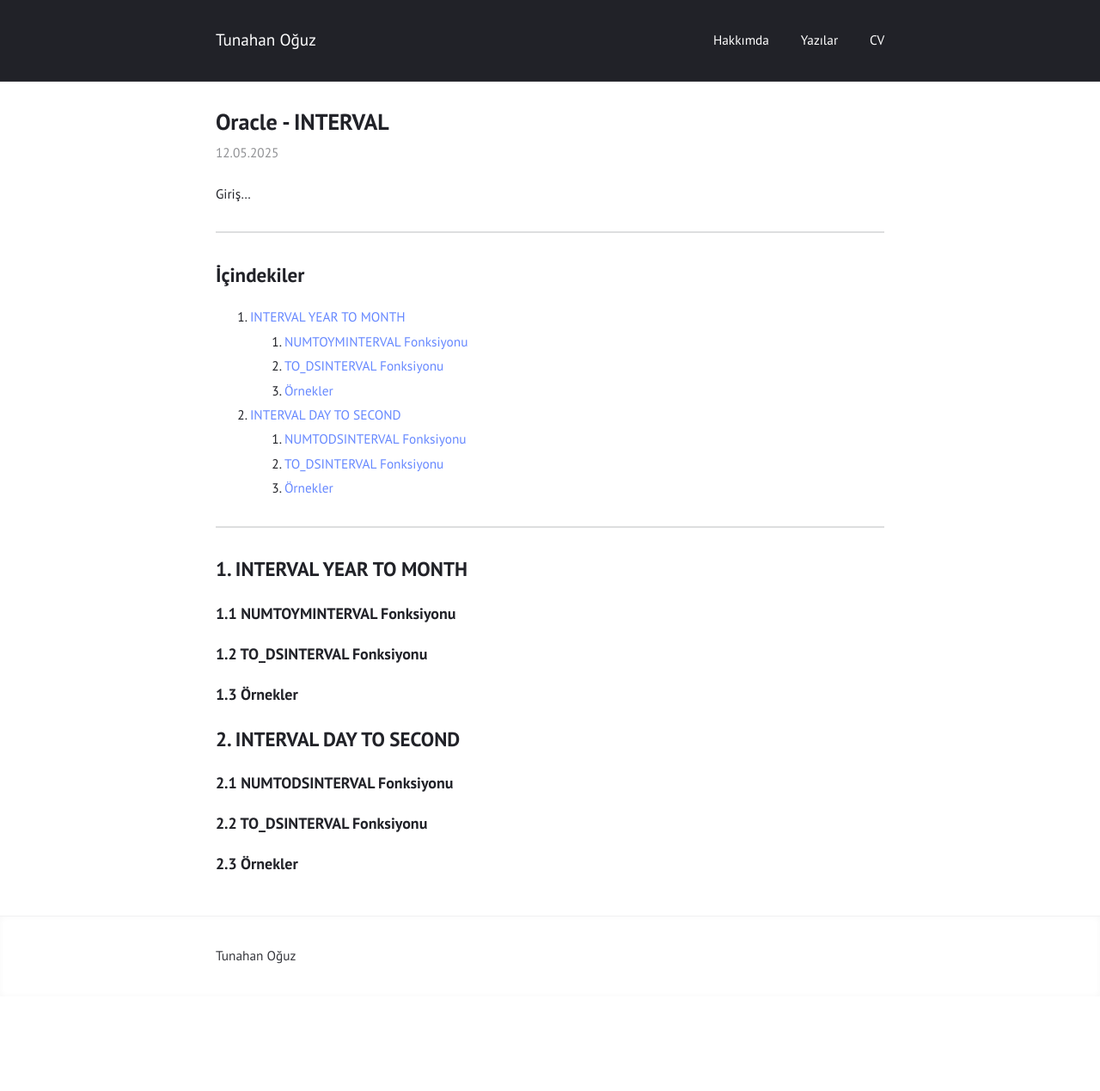
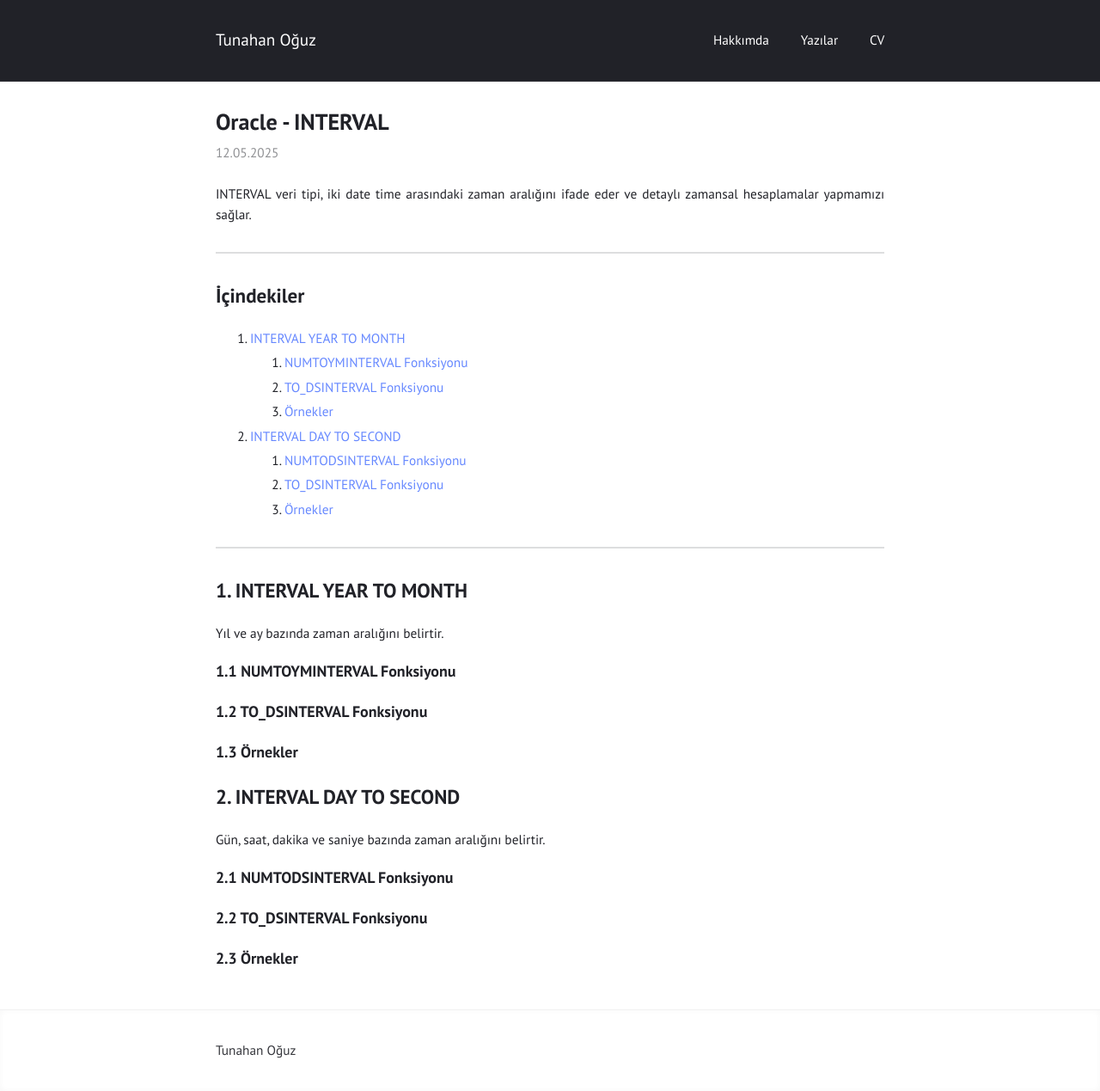
Before and after one commit to tunahanoguz/tunahanoguz.github.io, a Jekyll site: the page built from _posts/2025-05-12-oracle-interval.md, in a window 1280 px wide. Shown: the whole page at 86% size. Built offline with Jekyll 4.4.1, drawn with Linux system fonts in a browser that asks for light colours; before the commit the page ends 1159 px from its top, so only the background shows below that.

Commit message:
Update 2025-05-12-oracle-interval.md

```diff
--- a/_posts/2025-05-12-oracle-interval.md
+++ b/_posts/2025-05-12-oracle-interval.md
@@ -4,7 +4,7 @@ layout: post
 categories: oracle
 ---
 
-Giriş...
+INTERVAL veri tipi, iki date time arasındaki zaman aralığını ifade eder ve detaylı zamansal hesaplamalar yapmamızı sağlar.
 
 ---
 
@@ -22,6 +22,8 @@ Giriş...
 
 ## 1. INTERVAL YEAR TO MONTH {#interval-year-to-month}
 
+Yıl ve ay bazında zaman aralığını belirtir.
+
 ### 1.1 NUMTOYMINTERVAL Fonksiyonu {#numtoyminterval}
 
 ### 1.2 TO_DSINTERVAL Fonksiyonu {#to_dsinterval}
@@ -30,6 +32,8 @@ Giriş...
 
 ## 2. INTERVAL DAY TO SECOND {#interval-day-to-second}
 
+Gün, saat, dakika ve saniye bazında zaman aralığını belirtir.
+
 ### 2.1 NUMTODSINTERVAL Fonksiyonu {#numtodsinterval}
 
 ### 2.2 TO_DSINTERVAL Fonksiyonu {#to_dsinterval}
```
